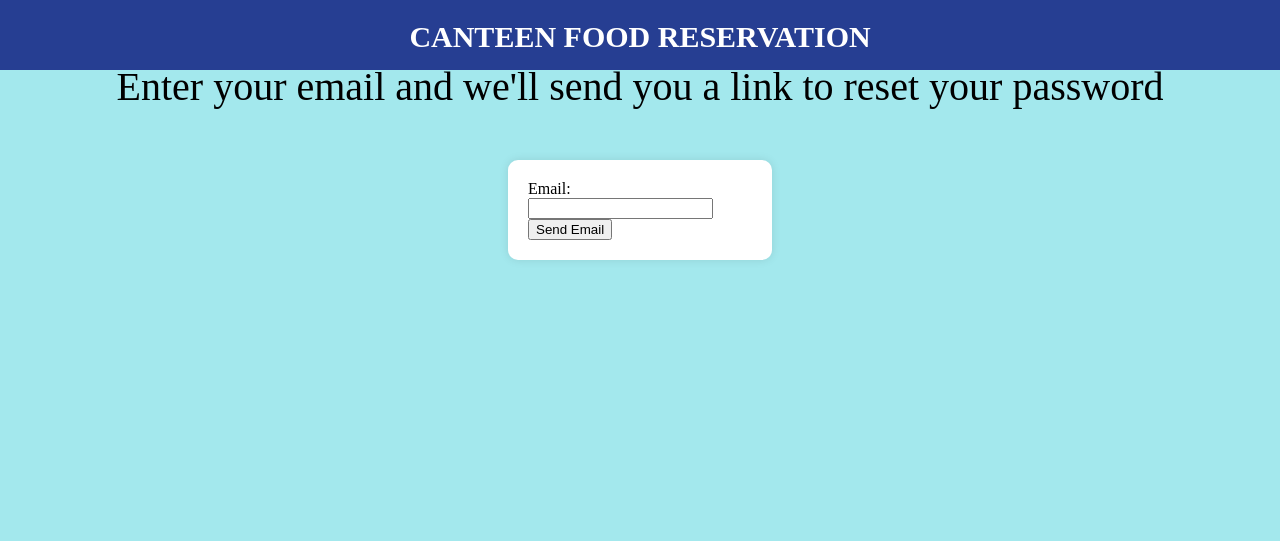
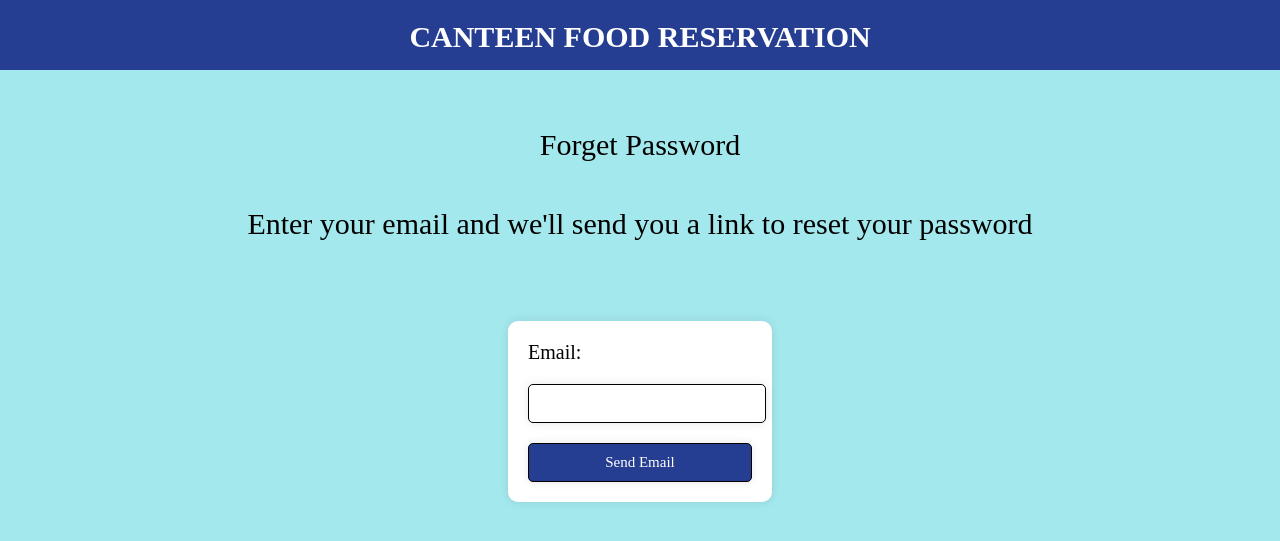
Before and after one commit to YapJack7890/Software-Engineering, a Django app: page /reset_password/ in a window 1280 px wide. Shown: the top 541 px of the page. Run offline with Django 5.2, Linux system fonts and the light colour scheme; parts of the project's set-up code (start-up, migrations or seed data) failed here and were passed over.

Commit message:
djangoenv/firstproject/firstproject/__pycache__/__init__.cpython-312.pyc    djangoenv/firstproject/firstproject/__pycache__/settings.cpython-312.pyc    djangoenv/firstproject/firstproject/__pycache__/urls.cpython-312.pyc    djangoenv/firstproject/firstproject/__pycache__/wsgi.cpython-312.pyc    djangoenv/firstproject/practice/__pycache__/__init__.cpython-312.pyc    djangoenv/firstproject/practice/__pycache__/admin.cpython-312.pyc    djangoenv/firstproject/practice/__pycache__/apps.cpython-312.pyc    djangoenv/firstproject/practice/__pycache__/forms.cpython-312.pyc    djangoenv/firstproject/practice/__pycache__/models.cpython-312.pyc    djangoenv/firstproject/practice/__pycache__/urls.cpython-312.pyc    djangoenv/firstproject/practice/__pycache__/views.cpython-312.pyc    djangoenv/firstproject/practice/migrations/__pycache__/0001_initial.cpython-312.pyc    djangoenv/firstproject/practice/migrations/__pycache__/0002_rename_student_id_student_id_alter_canteenworker_id.cpython-312.pyc    djangoenv/firstproject/practice/migrations/__pycache__/0003_alter_canteenworker_id_alter_fooditem_id_and_more.cpython-312.pyc    djangoenv/firstproject/practice/migrations/__pycache__/0004_alter_student_id.cpython-312.pyc    djangoenv/firstproject/practice/migrations/__pycache__/0005_remove_order_food_order_food_items_order_quantity.cpython-312.pyc    djangoenv/firstproject/practice/migrations/__pycache__/0006_request_status.cpython-312.pyc    djangoenv/firstproject/practice/migrations/__pycache__/0007_rename_status_request_request_status.cpython-312.pyc    djangoenv/firstproject/practice/migrations/__pycache__/0008_alter_request_request_status.cpython-312.pyc    djangoenv/firstproject/practice/migrations/__pycache__/0009_alter_request_request_status.cpython-312.pyc    djangoenv/firstproject/practice/migrations/__pycache__/0010_remove_request_request_status.cpython-312.pyc    djangoenv/firstproject/practice/migrations/__pycache__/0011_remove_fooditem_food_category_and_more.cpython-312.pyc    djangoenv/firstproject/practice/migrations/__pycache__/0012_cart_cartitem.cpython-312.pyc    djangoenv/firstproject/practice/migrations/__pycache__/__init__.cpython-312.pyc    djangoenv/firstproject/practice/static/css/forget-password.css    djangoenv/firstproject/practice/templates/forget-password.html

```diff
--- a/djangoenv/firstproject/practice/static/css/forget-password.css
+++ b/djangoenv/firstproject/practice/static/css/forget-password.css
@@ -7,7 +7,6 @@ header{
     position: fixed;
     stroke-width: 1px;
     stroke: #000;
-
 }
 h1 {
     flex-shrink: 0;
@@ -25,12 +24,32 @@ h1 {
 
 body {
     position: relative;
+    display: grid;
     background-color: #A3E8ED;
+}
+
+.container{
+    position: relative;
+    display: grid;
+    margin-top: 100px;
+
+}
+
+h2{
+    font-family: Quicksand;
+    font-size: 30px;
+    font-style: normal;
+    font-weight: 500;
+    line-height: normal;
+    text-align: center;
+    color: #000;
+    margin-top: 20px;
+
 }
 
 p {
     font-family: Quicksand;
-    font-size: 40px;
+    font-size: 30px;
     font-style: normal;
     font-weight: 500;
     line-height: normal;
@@ -41,6 +60,7 @@ p {
 
 form {
     position: relative;
+    display: grid;
     margin-top: 50px;
     margin-left: 500px;
     margin-right: 500px;
@@ -50,13 +70,52 @@ form {
     box-shadow: 0 0 10px 0 rgba(0, 0, 0, 0.1);
 }
 
-h2 {
+input[type="submit"] {
+    position: relative;
+    display: grid;
+    margin-top: 20px;
+    padding: 10px;
+    border: 1px solid #000;
+    border-radius: 5px;
+    box-shadow: 0 0 10px 0 rgba(0, 0, 0, 0.1);
+    background-color: #263E92;
+    color: #FFF;
+    font-family: Quicksand;
+    font-size: 15px;
+    font-style: normal;
+    font-weight: 500;
+}
+
+input[type="submit"]:hover {
+    background-color: #FFF;
+    color: #263E92;
+    cursor: pointer;
+}
+
+input[type="email"] {
+    position: relative;
+    display: grid;
+    margin-top: 20px;
+    padding: 10px;
+    border: 1px solid #000;
+    border-radius: 5px;
+    box-shadow: 0 0 10px 0 rgba(0, 0, 0, 0.1);
+    font-family: Quicksand;
+    font-size: 15px;
+    font-style: normal;
+    font-weight: 500;
+    width: 96.4%;
+}
+
+input[type="email"]:focus {
+    border: 1px solid #263E92;
+}
+
+label {
     font-family: Quicksand;
     font-size: 20px;
     font-style: normal;
     font-weight: 500;
     line-height: normal;
-    text-align: center;
     color: #000;
-    margin-top: 20px;
 }
--- a/djangoenv/firstproject/practice/templates/forget-password.html
+++ b/djangoenv/firstproject/practice/templates/forget-password.html
@@ -13,9 +13,9 @@
         <header>
             <h1>CANTEEN FOOD RESERVATION</h1>
           </header>
+          <div class="container">
               <h2>Forget Password</h2>
               <p>Enter your email and we'll send you a link to reset your password</p>
-        <div class="container">
             <div class="form-container">
                 <form  method="POST">
                     {% csrf_token %}
@@ -23,6 +23,7 @@
                    <input type="submit" value="Send Email">
                 </form>
             </div>
+            </div>
 
         <script src="{% static 'js/forget-password.js' %}" async defer></script>
     </body>
```
